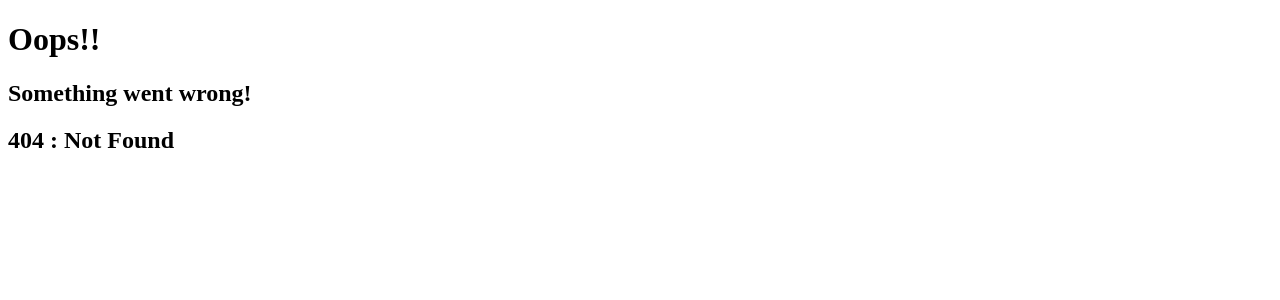
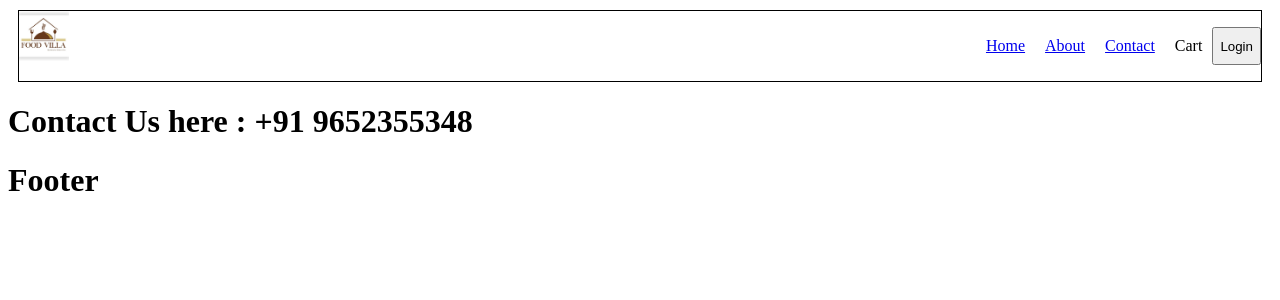
Before and after one commit to SaiVamshiK/NamasteJS-Contd, a React (Vite) app: page /contact in a window 1280 px wide. Before the commit this address had no page. Shown: the top 300 px of the page. Built offline with nearby package versions, Linux system fonts and the light colour scheme.

Commit message:
Lesson 7 : implementing nested routing

```diff
--- a/src/App.js
+++ b/src/App.js
@@ -1,17 +1,18 @@
-import React from "react";
+import React, { Children } from "react";
 import ReactDOM from "react-dom/client";
 import Header from "./components/Header";
 import Body from "./components/Body";
 import Footer from "./components/Footer";
 import About from "./components/About";
 import Error from "./components/Error";
-import { createBrowserRouter, RouterProvider } from "react-router-dom";
+import Contact from "./components/Contact"
+import { createBrowserRouter, RouterProvider,Outlet } from "react-router-dom";
 
 const AppLayout = () => {
   return (
     <>
       <Header />
-      <Body />
+      <Outlet />
       <Footer />
     </>
   );
@@ -19,16 +20,28 @@
 
 const appRouter = createBrowserRouter([
   {
-    path : '/',
-    element : <AppLayout/>,
-    errorElement : <Error/>
+    path: "/",
+    element: <AppLayout />,
+    errorElement: <Error />,
+    children: [
+      {
+        path: "/",
+        element : <Body/>,
+        errorElement : <Error />
+      },
+      {
+        path: "/about",
+        element: <About />,
+        errorElement: <Error />,
+      },
+      {
+        path: "/contact",
+        element: <Contact />,
+        errorElement: <Error />,
+      },
+    ],
   },
-  {
-    path : '/about',
-    element : <About/>,
-    errorElement : <Error/>
-  }
-])
+]);
 
 const root = ReactDOM.createRoot(document.getElementById("root"));
-root.render(<RouterProvider router = {appRouter} />);
+root.render(<RouterProvider router={appRouter} />);
--- /dev/null
+++ b/src/components/Contact.js
@@ -0,0 +1,9 @@
+const Contact = () => {
+    return (
+        <>
+            <h1>Contact Us here : +91 9652355348</h1>
+        </>
+    );
+}
+
+export default Contact;
--- a/src/components/Header.js
+++ b/src/components/Header.js
@@ -10,16 +10,14 @@
       <div className="nav-items">
         <ul>
           <li>
-          <Link to="/">
-            Home
-          </Link>
+            <Link to="/">Home</Link>
           </li>
           <li>
-          <Link to="/about">
-            About
-          </Link>
+            <Link to="/about">About</Link>
           </li>
-          <li>Contact</li>
+          <li>
+            <Link to="/contact">Contact</Link>
+          </li>
           <li>Cart</li>
           {isLoggedIn ? (
             <>
```
Also changed, not shown: notes.txt.
